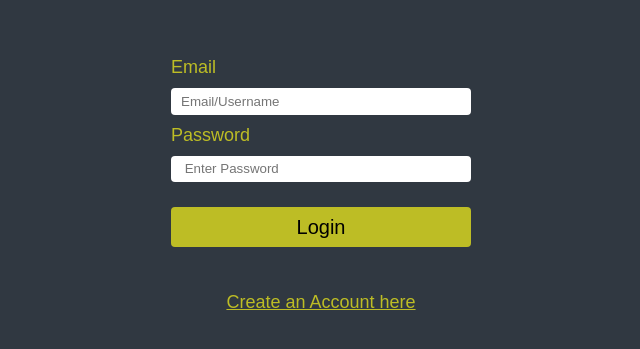
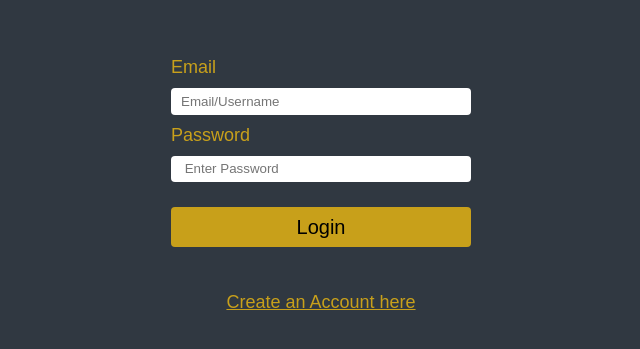
Before and after one commit to MNkomazana/loginForm01, a plain HTML site: page index.html in a window 1280 px wide. Shown: the part 225-574 px from the top of the page, without its empty margins (319-959 px from the left). Drawn offline with Linux system fonts and the light colour scheme.

Commit message:
Relevant styles applied

```diff
--- a/style.css
+++ b/style.css
@@ -4,7 +4,7 @@
     box-sizing:border-box;
 }
 body{
-    color:rgb(189, 189, 37);
+    color:rgba(228, 179, 20, 0.849);
     font-family:sans-serif,Helvetica,Arial;
     font-size:18px;
 }
@@ -33,7 +33,7 @@ body{
 .login{
     width:300px;
     height:2em;
-    background-color:rgb(189, 189, 37);
+    background-color:rgba(228, 179, 20, 0.849);
     border:transparent;
     font-size:20px;
     border-radius:4px;
@@ -48,7 +48,7 @@ body{
     list-style: none;
 }
 .createAccount a{
-    color:rgb(189, 189, 37);
+    color:rgba(228, 179, 20, 0.849);
 }
 /* Create Account Page */
 .container{
@@ -79,7 +79,6 @@ body{
 }
 .accountForm input:focus{
     outline:none;
-    box-shadow: ;
 }
 .accountForm button{
     width:350px;
@@ -91,12 +90,7 @@ body{
     outline:none;
     background-color:rgba(228, 179, 20, 0.849);
 }
-
-
-
-
-
-
+/* Media Queries */
 @media screen and (max-width: 600px){
 
     .form input,
```
